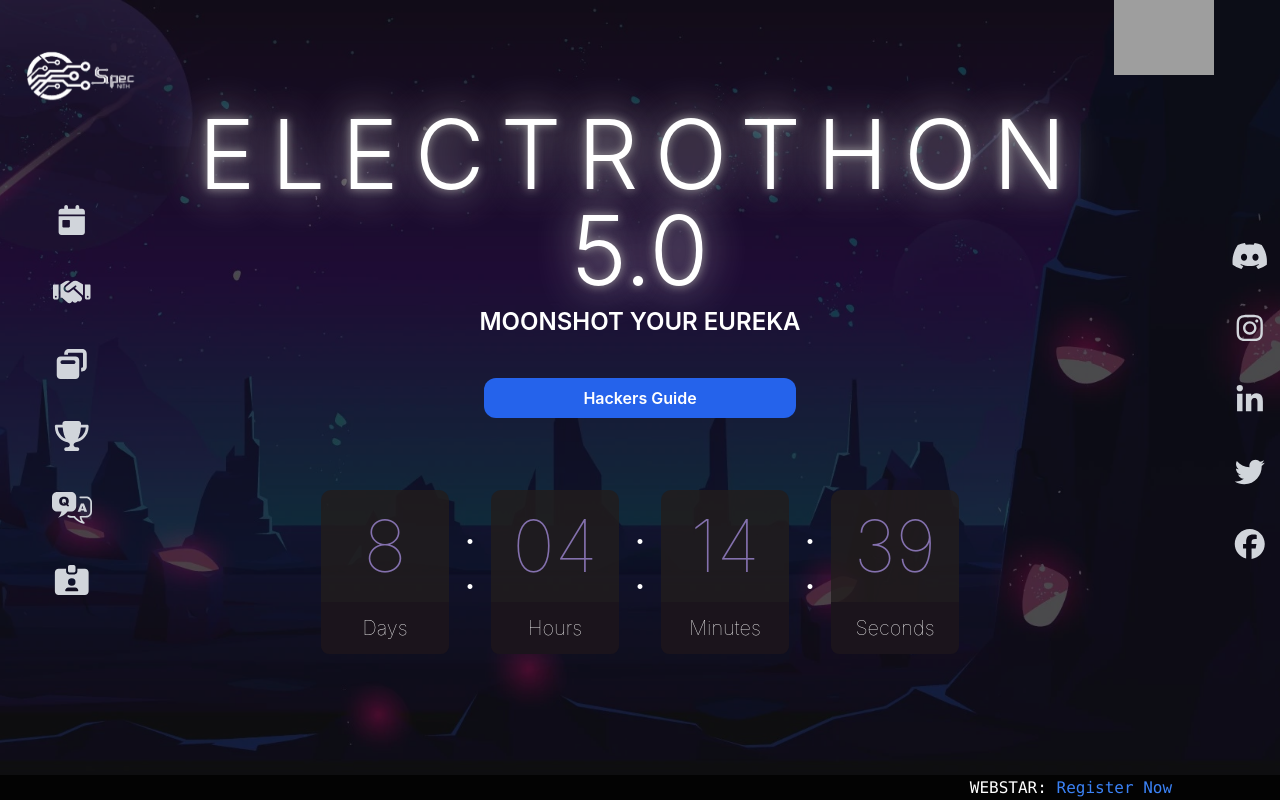
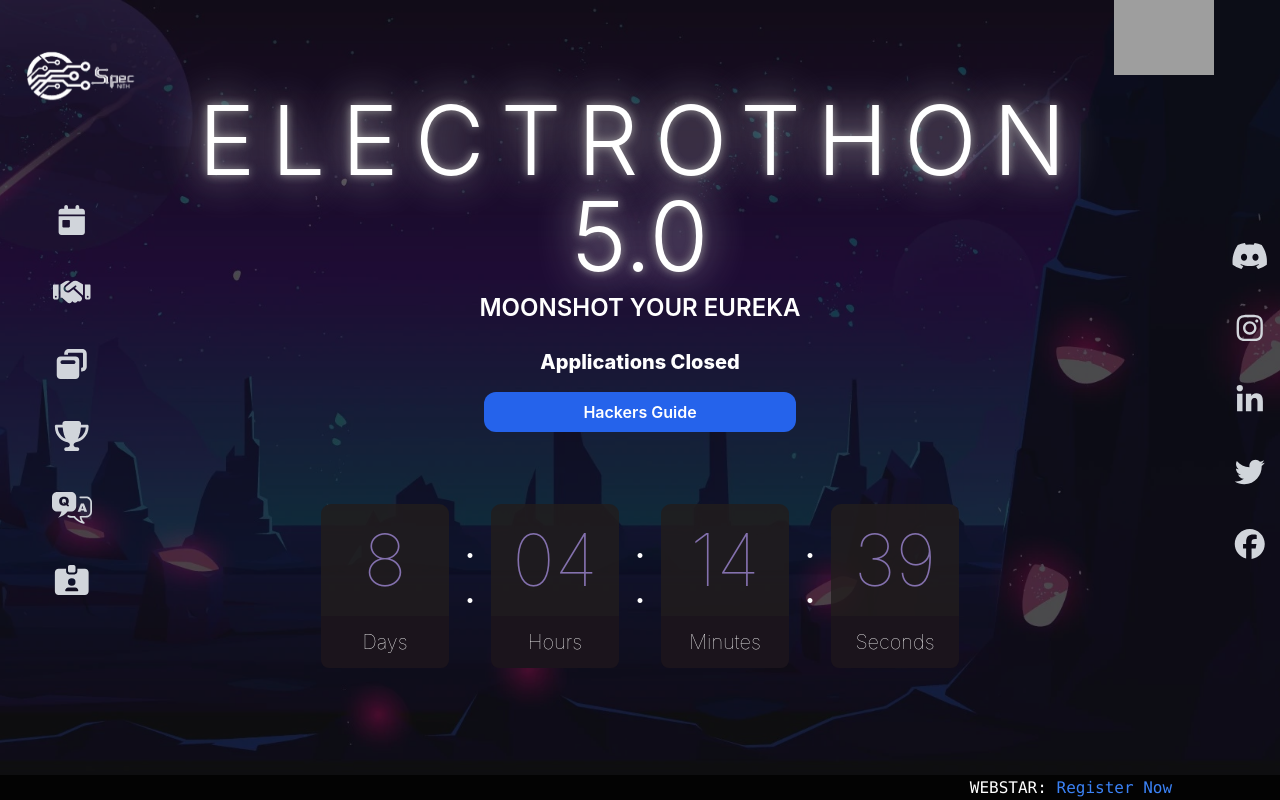
Before and after one commit to spec-nith/Electrothon, a React (Create React App) app: page / in a window 1280 px wide. Shown: the top 800 px of the page. Built offline with nearby package versions, Linux system fonts and the light colour scheme; grey boxes are pictures that could not be loaded; a web font is replaced by a local one.

Commit message:
devlio btn remove

```diff
--- a/src/components/Hero/hero.jsx
+++ b/src/components/Hero/hero.jsx
@@ -38,11 +38,7 @@ export default function Hero(props) {
           </p>
 
           <div className="flex z-[100] flex-col ipadIssue w-full justify-center items-center gap-y-4 mt-6 hero-heading">
-            <div
-              className="h-full apply-button"
-              data-hackathon-slug="electrothon-5"
-              data-button-theme="light"
-            ></div>
+              <h1 className="text-xl font-extrabold">Applications Closed</h1>
 
             <a rel="noreferrer" className="items-center px-4 py-2 my-4 font-semibold text-white duration-200 ease-in-out bg-blue-600 md:my-0 hover:bg-blue-400 text-bold rounded-xl ipadIssue2 w-[312px]" target="_blank" href = "https://same-uranium-0e7.notion.site/Hacker-s-Guide-to-ELECTROTHON-5-0-94659968f7d648fda39772bb09660766">
               Hackers Guide
```
